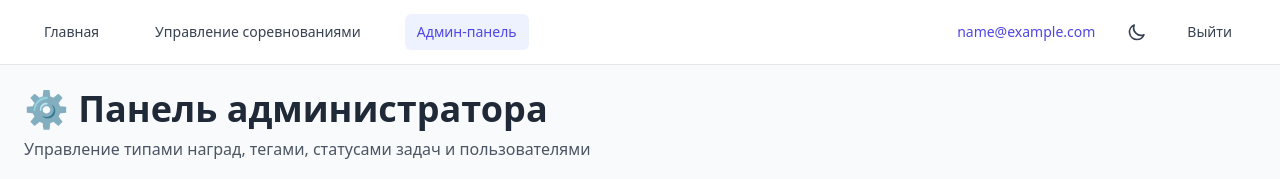
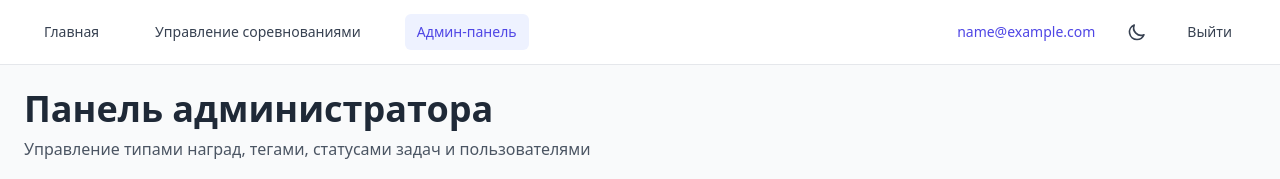
Before and after one commit to Rostyangrib/Project_gamification, a React (Vite) app in the folder frontend/: page /admin in a window 1280 px wide. Shown: the top 179 px of the page. Built offline with nearby package versions, Linux system fonts and the light colour scheme; no server answers; sample sign-in values are in the browser's storage.

Commit message:
фикс чат иконок

```diff
--- a/frontend/src/pages/AdminPage.jsx
+++ b/frontend/src/pages/AdminPage.jsx
@@ -360,7 +360,7 @@ const AdminPage = () => {
       <div className="max-w-7xl mx-auto">
         <div className="mb-8">
           <h1 className="text-3xl sm:text-4xl font-bold text-gray-800 dark:text-gray-100 mb-2">
-            ⚙️ Панель администратора
+            Панель администратора
           </h1>
           <p className="text-gray-600 dark:text-gray-400">
             Управление типами наград, тегами, статусами задач и пользователями
```
